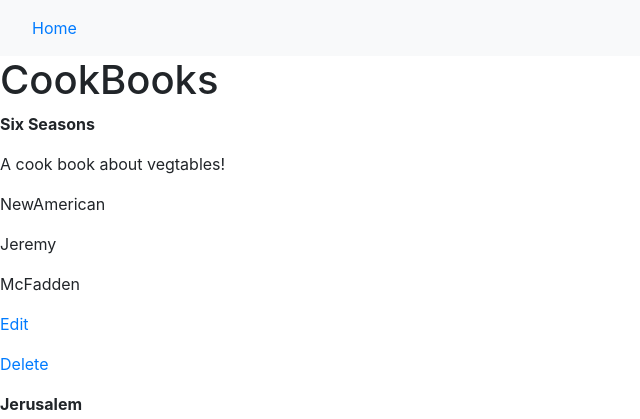
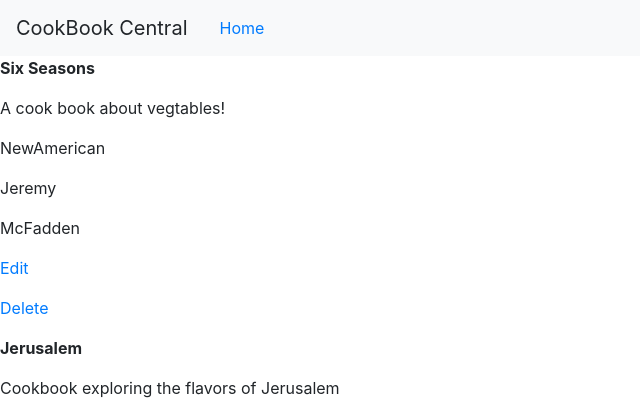
Before and after one commit to kansylyvong/catalog-app, a Flask app: page /cookbooks/ in a window 1280 px wide. Shown: the top 419 px of the page, without its empty margins (0-640 px from the left). Run offline with Flask 2, Linux system fonts and the light colour scheme; data comes from the database, SQL or seed files in the repository; some libraries are stand-ins or nearby versions.

Commit message:
removed header

```diff
--- a/templates/cookbooks.html
+++ b/templates/cookbooks.html
@@ -1,5 +1,4 @@
     {% include "header.html" %}
-        <h1>CookBooks</h1>
         {% for book, author, category in books %}
         <div>
             <p><strong> {{book.title}} </strong></p>
--- a/templates/header.html
+++ b/templates/header.html
@@ -6,5 +6,6 @@
     </head>
     <body>
         <nav class = "navbar navbar-expand-lg navbar-light bg-light">
+            <a class="navbar-brand">CookBook Central</a>
             <a class="nav-link" href="#">Home</a>
         </nav>
```
